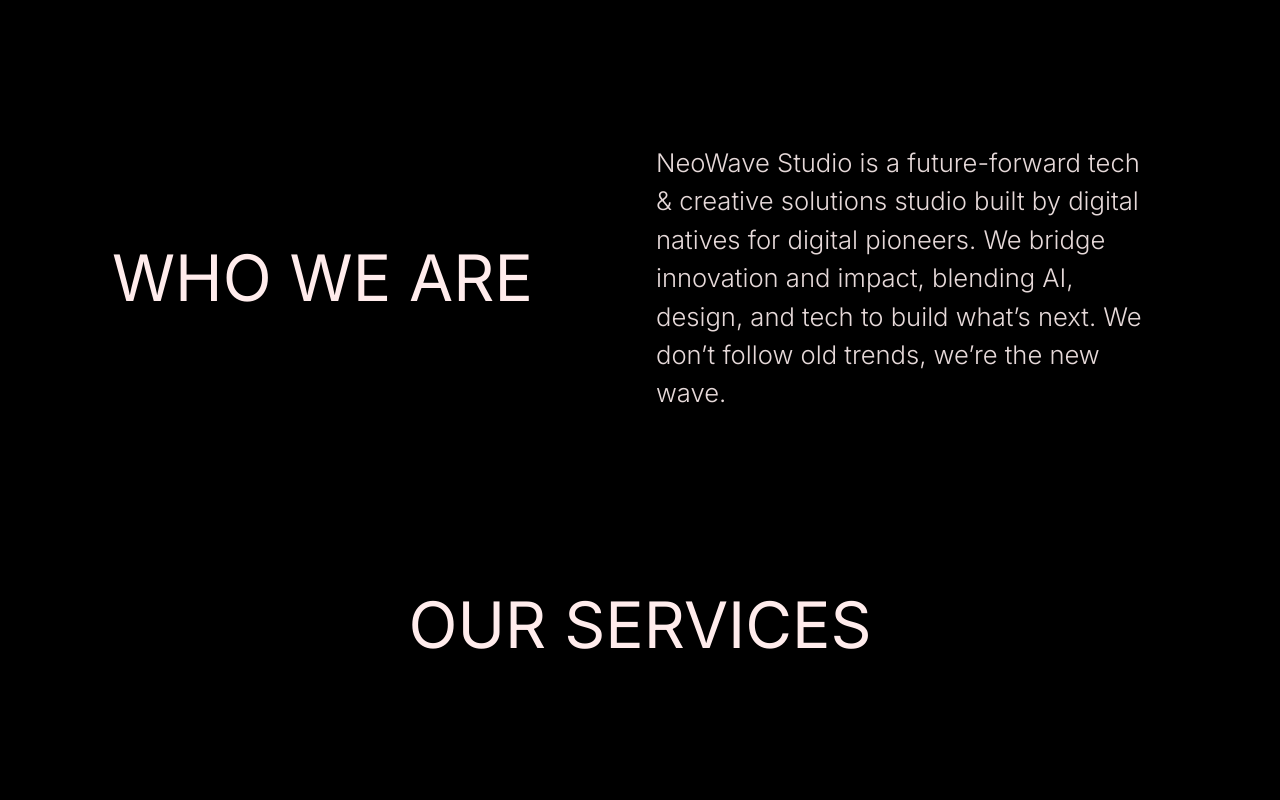
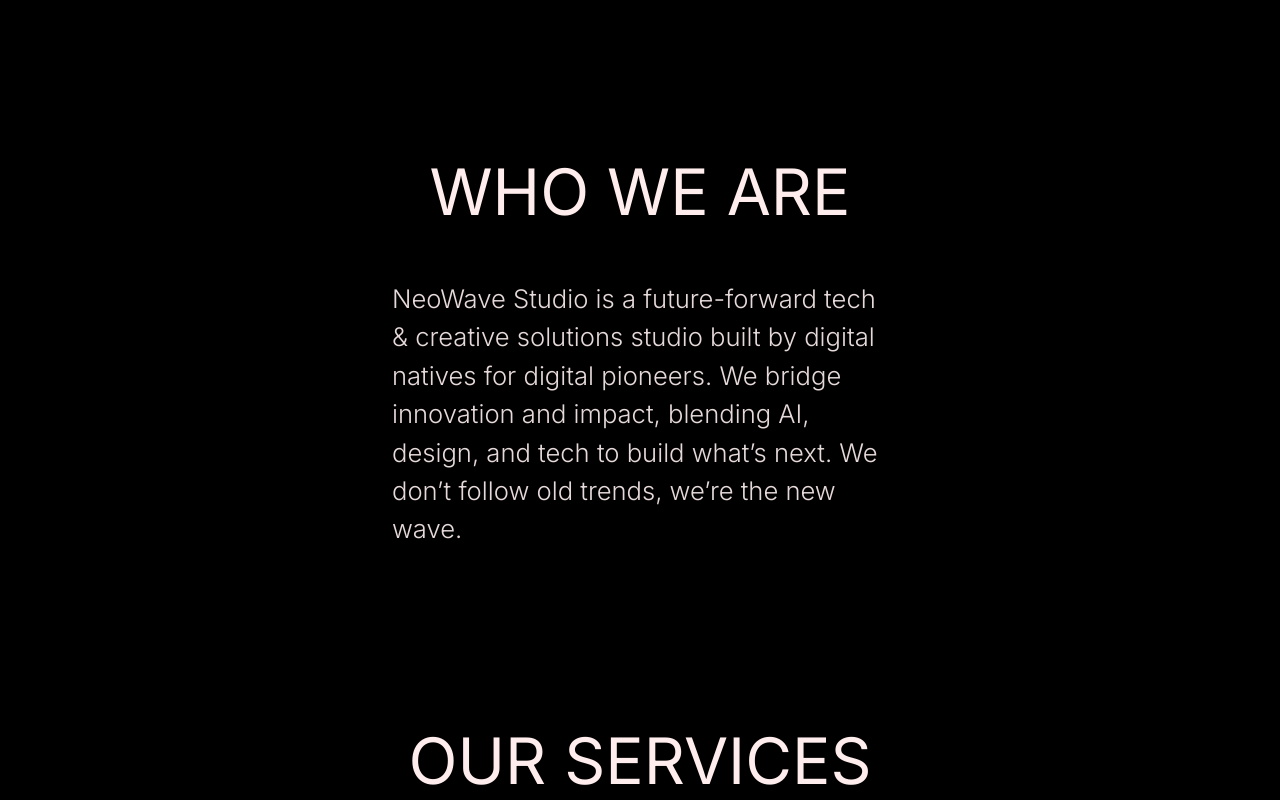
Before and after one commit to ssiddarthsai1999/strixhape, a React (Create React App) app in the folder client/: page / in a window 1280 px wide. Shown: the part 680-1480 px from the top of the page. Built offline with nearby package versions, Linux system fonts and the light colour scheme; a web font is replaced by a local one.

Commit message:
footerchange

```diff
--- a/client/src/pages/home/components/about/About.js
+++ b/client/src/pages/home/components/about/About.js
@@ -57,10 +57,10 @@
             id="about"
         >
 
-            <div className="flex flex-col xl:flex-row  items-center p-4">
+            <div className="flex flex-col xl:flex-col  items-center p-4">
                 <div className="w-full md:w-1/2 flex flex-col">
                     <h1
-                        className="text-center md:text-left z-20"
+                        className="text-center md:text-center mb-10 z-20"
                         id="splitabout"
                     >
                         WHO WE ARE
--- a/client/src/pages/shared/footer/Footer.js
+++ b/client/src/pages/shared/footer/Footer.js
@@ -16,16 +16,16 @@
     return (
        <div className="p-2 z-40">
   <div
-    className="lg:max-w-[60%] xl:max-w-[50%]  max-w-full mx-auto px-4 py-10 md:py-20 z-40 text-white"
+    className=" max-w-full mx-auto px-4 py-10 md:py-20  z-40 text-white"
     id="contactpage"
   >
     {/* Flex container for red and blue sections */}
-    <div className="flex flex-col-reverse md:flex-row justify-between gap-10 ">
+    <div className="flex flex-col-reverse md:flex-row justify-between md:px-10 gap-10 ">
       {/* Quick Links */}
 
 
       {/* Social Media / Contact */}
-      <div className=" w-full md:w-1/2  justify-start flex flex-col items-center   md:items-center ">
+      <div className=" w-full md:w-1/2  justify-start flex flex-col items-center   md:items-start ">
             <div className="">       <img src={logo} className="w-[200px] md:w-[300px] mb-5 h-auto object-contain" alt="logo" />
 </div>
 
@@ -62,7 +62,7 @@
 </a></li>
         </ul>
       </div>
-        <div className="  w-full justify-center md:justify-start items-center md:items-center flex flex-col md:w-1/2">
+        <div className="  w-full justify-center md:justify-start items-center md:items-end flex flex-col md:w-1/2">
 
         <ul className="space-y-2">
       <li className="font-black mb-3"> Information</li>
```
